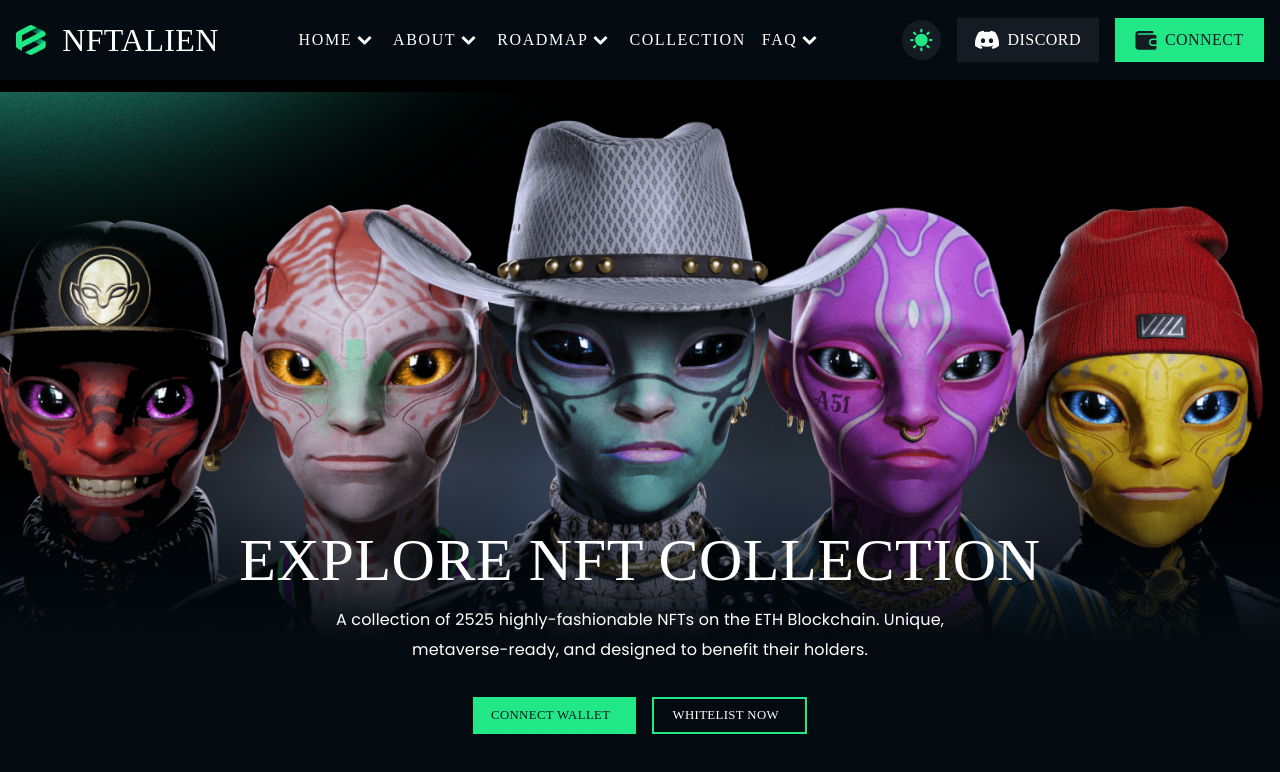
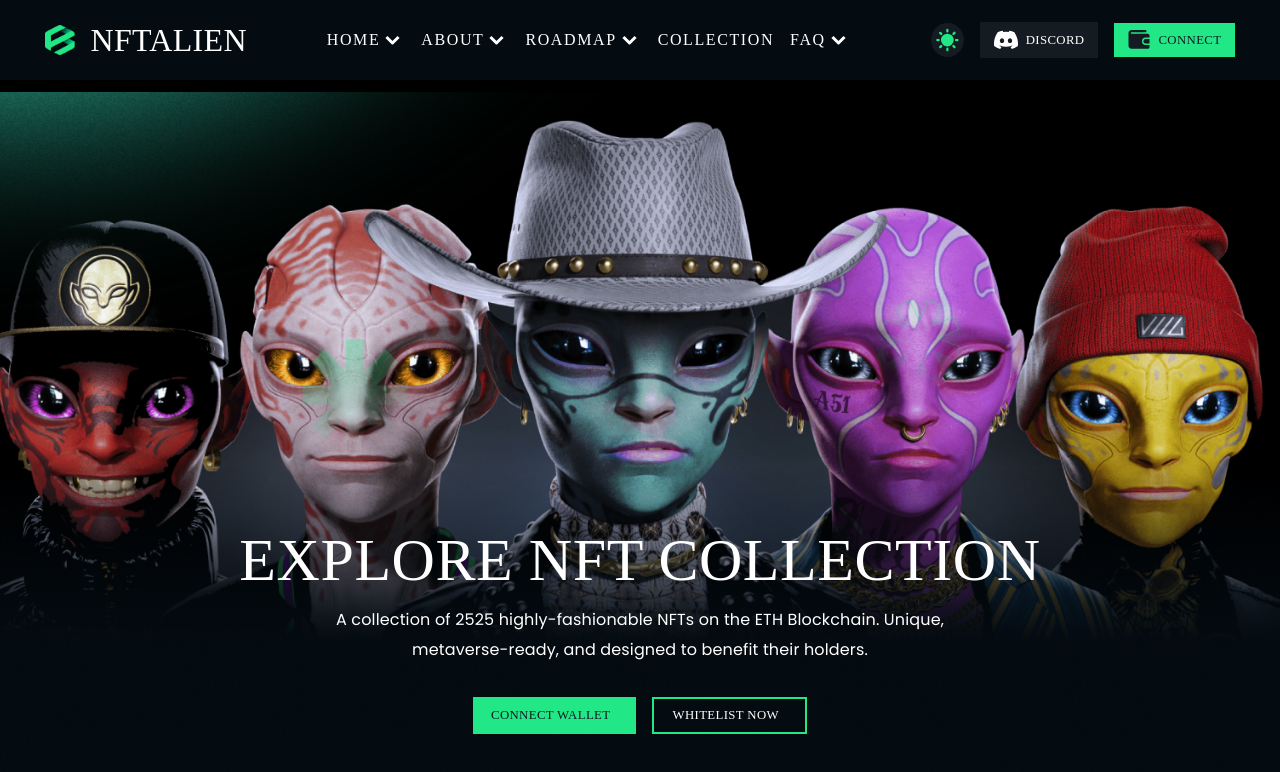
Before and after one commit to abdulkadershohan/nft-alien, a React (Create React App) app: page / in a window 1280 px wide. Shown: the top 772 px of the page. Built offline with nearby package versions, Linux system fonts and the light colour scheme; a web font is replaced by a local one.

Commit message:
hero done

```diff
--- a/src/components/hero/heroSection/HeroSection.jsx
+++ b/src/components/hero/heroSection/HeroSection.jsx
@@ -24,6 +24,7 @@ export default function HeroSection() {
             </CTypography>
             <Stack
                 maxWidth={700}
+                px={1}
             >
                 <CTypography
                     fontFamily="Poppins"
--- a/src/components/hero/navbar/Navbar.jsx
+++ b/src/components/hero/navbar/Navbar.jsx
@@ -145,6 +145,7 @@ export default function Navbar() {
                 <IconButton
                     variant="contained"
                     color="secondary"
+                    size="small"
                     sx={{
                         backgroundColor: "#141B22",
                     }}
@@ -154,14 +155,9 @@ export default function Navbar() {
                 <CButton
                     backgroundColor="#141B22"
                     btnTitle={'Discord'}
-                    padding={{
-                        xs: '"8px 14px"',
-                        sm: "8px 18px",
-                    }}
-                    fontSize={{
-                        sm: "1rem",
-                        xs: "0.8rem"
-                    }}
+                    padding="6px 14px"
+                    fontSize="0.8rem"
+
                 >
                     <DiscordIcon />
                 </CButton>
@@ -169,15 +165,9 @@ export default function Navbar() {
                     backgroundColor="#21E786"
                     btnTitle={'connect'}
                     color='#141B22'
-                    hoverColor={'#20d781'}
-                    padding={{
-                        xs: '"8px 14px"',
-                        sm: "8px 20px",
-                    }}
-                    fontSize={{
-                        sm: "1rem",
-                        xs: "0.8rem"
-                    }}
+                    hoverColor={'#fff'}
+                    padding="6px 14px"
+                    fontSize="0.8rem"
                 >
                     <WalletIcon />
                 </CButton>
```
